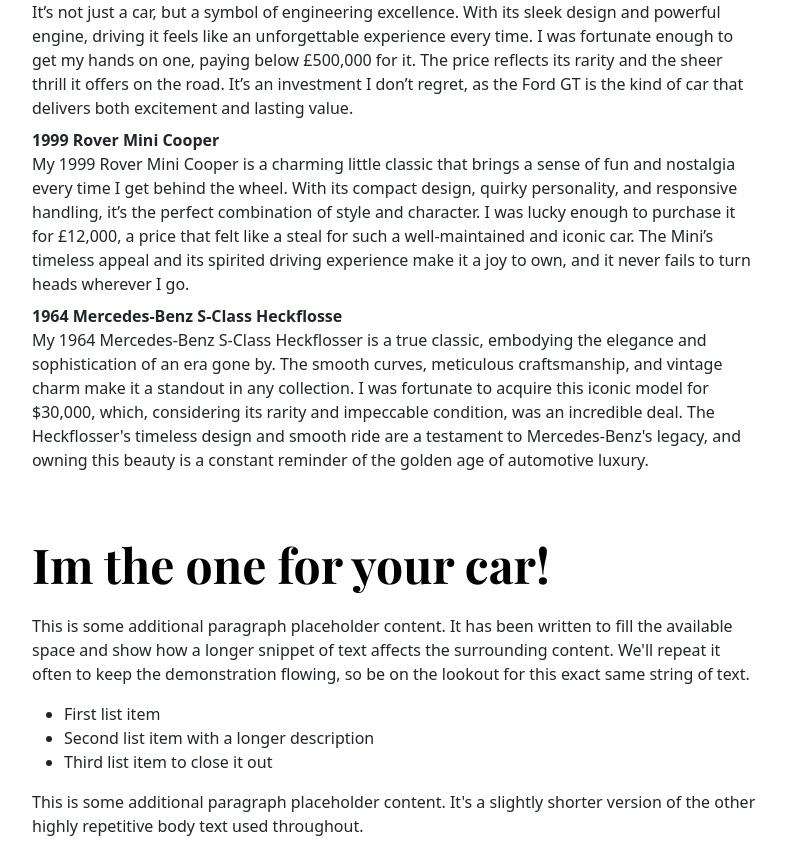
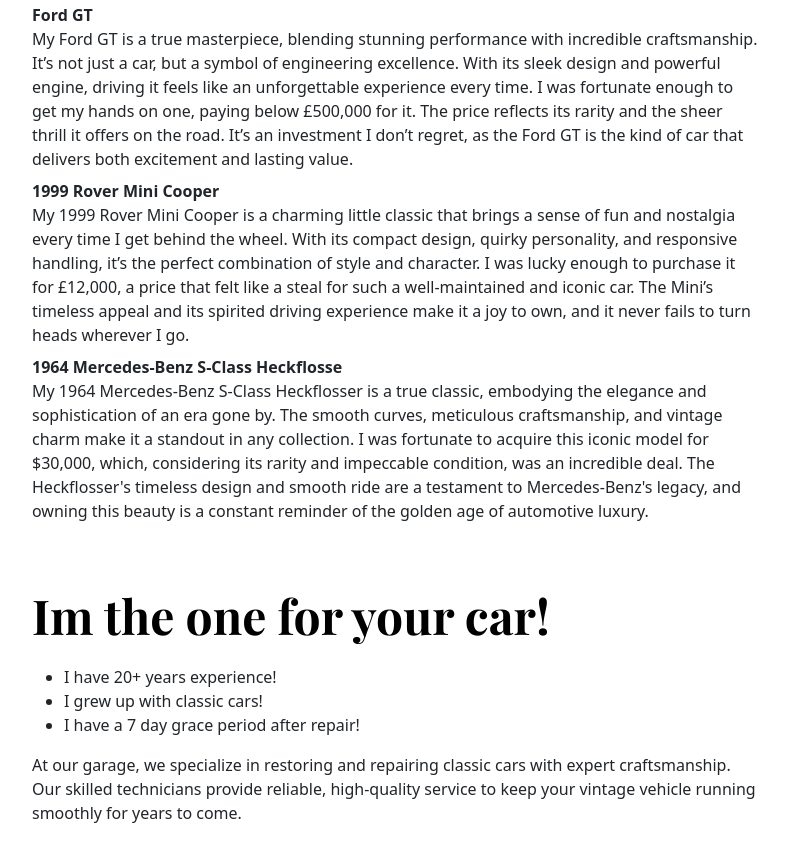
Before and after one commit to 3110812/6.2, a plain HTML site: page index.html in a window 1280 px wide. Shown: the part 1951-2797 px from the top of the page, without its empty margins (50-836 px from the left). Drawn offline with nearby package versions, Linux system fonts and the light colour scheme; a script that the page names is missing.

Commit message:
Update index.html

```diff
--- a/index.html
+++ b/index.html
@@ -173,7 +173,7 @@
   <header class="border-bottom lh-1 py-3">
     <div class="row flex-nowrap justify-content-between align-items-center">
       <div class="col-4 pt-1">
-
+        <img src="/Assignment 6.2 v2/Images/classic_car_repair_logo.png.png" alt="Classic Car Repair Logo" width="120" height="100">
       </div>
       <div class="col-4 text-center">
         <a class="blog-header-logo text-body-emphasis text-decoration-none" href="#">Classic Car Repairs With Jack Jetson</a>
@@ -207,7 +207,7 @@
       <p class="lead mb-0"><a href="#" class="text-body-emphasis fw-bold"></a></p>
     </div>
   </div>
-  <img class="mini"    src="https://philmiresclassiccars.co.uk/cdn/shop/articles/1_5e5f46ca-30d1-497d-9f3a-4f3bae4db48b.jpg?v=1711704715" alt="Centered Image" width="935" height="650" >
+  <img class="mini"    src="https://philmiresclassiccars.co.uk/cdn/shop/articles/1_5e5f46ca-30d1-497d-9f3a-4f3bae4db48b.jpg?v=1711704715" alt="Centered Image" width="935" height="auto" >
 
   <!--div class="row mb-2">
     <div class="col-md-6">
@@ -321,13 +321,13 @@
         <h2 class="display-5 link-body-emphasis mb-1">Im the one for your car!</h2>
         <p class="blog-post-meta"> <a href="#"></a></p>
 
-        <p>This is some additional paragraph placeholder content. It has been written to fill the available space and show how a longer snippet of text affects the surrounding content. We'll repeat it often to keep the demonstration flowing, so be on the lookout for this exact same string of text.</p>
+
         <ul>
-          <li>First list item</li>
-          <li>Second list item with a longer description</li>
-          <li>Third list item to close it out</li>
+          <li>I have 20+ years experience!</li>
+          <li>I grew up with classic cars!</li>
+          <li>I have a 7 day grace period after repair!</li>
         </ul>
-        <p>This is some additional paragraph placeholder content. It's a slightly shorter version of the other highly repetitive body text used throughout.</p>
+        <p>At our garage, we specialize in restoring and repairing classic cars with expert craftsmanship. Our skilled technicians provide reliable, high-quality service to keep your vintage vehicle running smoothly for years to come.</p>
       </article>
 
       <!--nav class="blog-pagination" aria-label="Pagination">
```
